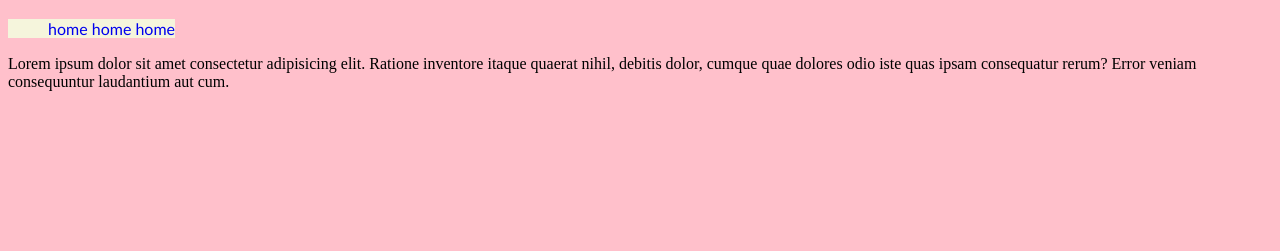
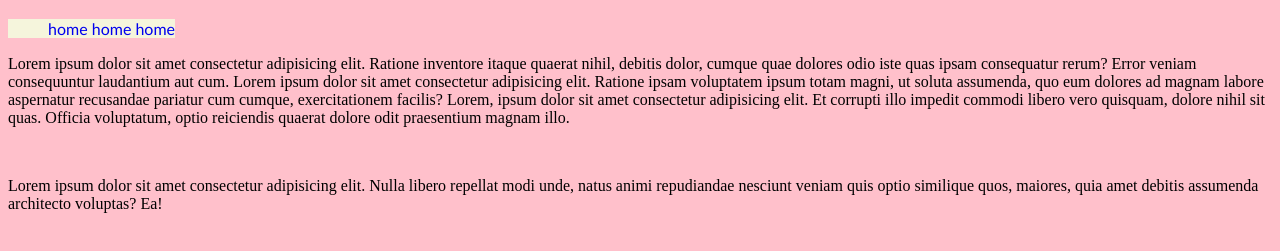
Before and after one commit to olsaa0/New-folder, a plain HTML site: page index.html in a window 1280 px wide. Shown: the part 61-312 px from the top of the page. Drawn offline with Linux system fonts and the light colour scheme.

Commit message:
paragraph

```diff
--- a/index.html
+++ b/index.html
@@ -18,7 +18,12 @@
     </header>
 
     <main>
-        <p>Lorem ipsum dolor sit amet consectetur adipisicing elit. Ratione inventore itaque quaerat nihil, debitis dolor, cumque quae dolores odio iste quas ipsam consequatur rerum? Error veniam consequuntur laudantium aut cum.</p>
+        <p>Lorem ipsum dolor sit amet consectetur adipisicing elit. Ratione inventore itaque quaerat nihil, debitis dolor, cumque quae dolores odio iste quas ipsam consequatur rerum? Error veniam consequuntur laudantium aut cum.
+            Lorem ipsum dolor sit amet consectetur adipisicing elit. Ratione ipsam voluptatem ipsum totam magni, ut soluta assumenda, quo eum dolores ad magnam labore aspernatur recusandae pariatur cum cumque, exercitationem facilis?
+            Lorem, ipsum dolor sit amet consectetur adipisicing elit. Et corrupti illo impedit commodi libero vero quisquam, dolore nihil sit quas. Officia voluptatum, optio reiciendis quaerat dolore odit praesentium magnam illo.
+        </p>
+        <br>
+        <p>Lorem ipsum dolor sit amet consectetur adipisicing elit. Nulla libero repellat modi unde, natus animi repudiandae nesciunt veniam quis optio similique quos, maiores, quia amet debitis assumenda architecto voluptas? Ea!</p>
     </main>
 </body>
 </html>
```
